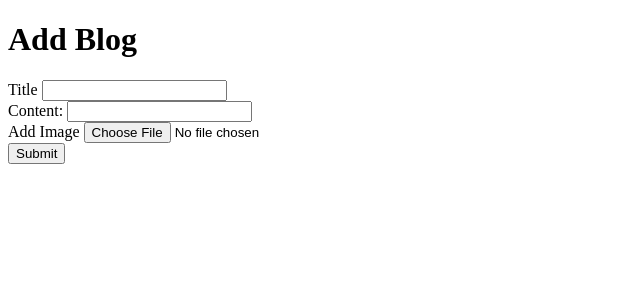
After one commit to yellowflash1777/Blog-Lite, a Flask app: a page that uses templates/edit_post.html in a window 1280 px wide. The commit adds this page. Shown: the top 300 px of the page, without its empty margins (0-640 px from the left). Run offline with Flask 2, Linux system fonts and the light colour scheme.

Commit message:
added edit

```diff
--- a/application/controllers.py
+++ b/application/controllers.py
@@ -107,18 +107,25 @@ def delete(username,post_id):
     return redirect(url_for('user', username=username))
 
 @app.route('/edit/<username>/post/<post_id>', methods=["GET", "POST"])
-def edit(username,post_id):
+def edit_post(username,post_id):
     if request.method == "POST":
         title=request.form.get("title")
         content=request.form.get("content")
+        image=request.files['image']
         post = Post.query.filter_by(post_id=post_id).first()
+        if image and allowed_file(image.filename):
+            filename = secure_filename(image.filename)
+            image.save(os.path.join(app.config['UPLOAD_FOLDER'], filename))
+            image_url = url_for('uploaded_file', filename=filename)
+            post.image_url=image_url
+
         post.title = title
         post.content = content
         db.session.add(post)
         db.session.commit()
         return redirect(url_for('user', username=username))
     post = Post.query.filter_by(post_id=post_id).first()
-    return render_template("edit.html", post=post,username=username)
+    return render_template("edit_post.html", post=post,username=username)
 
 @app.route('/delete/<username>')
 def delete_user(username):
--- /dev/null
+++ b/templates/edit_post.html
@@ -0,0 +1,37 @@
+<!DOCTYPE html>
+<html lang="en">
+
+<head>
+    <meta charset="UTF-8">
+    <meta http-equiv="X-UA-Compatible" content="IE=edge">
+    <meta name="viewport" content="width=device-width, initial-scale=1.0">
+    <title>Edit Blog</title>
+</head>
+
+<body>
+    <h1>Add Blog</h1>
+    <form action="/edit/{{username}}/post/{{post.post_id}}" method="POST" enctype=multipart/form-data>
+        <div>
+            <label>Title</label>
+            <input type="text" name="title" required />
+        </div>
+
+        <div>
+            <label>Content:</label>
+            <input type="text" name="content"  />
+        </div>
+        <div>
+            <label>Add Image</label>
+            <input type="file" name="image"  />
+        </div>
+        <div>
+            <input type="submit" method="POST" value = "Submit">
+        </div>
+        {% if message %}
+        <p>{{ message }}</p>
+        {% endif %}
+
+    </form>
+</body>
+
+</html>
--- a/templates/user.html
+++ b/templates/user.html
@@ -46,7 +46,7 @@
             <td>
                 <a href="/post/{{post.post_id}}">View</a>
                 {% if post.username==current_user %}
-                <a href="/post/{{post.id}}/edit">Edit</a>
+                <a href="/edit/{{current_user}}/post/{{post.post_id}}">Edit</a>
                 <a href="/delete/{{current_user}}/post/{{post.post_id}}">Delete</a>
                 {% endif %}
         </tr>
```
